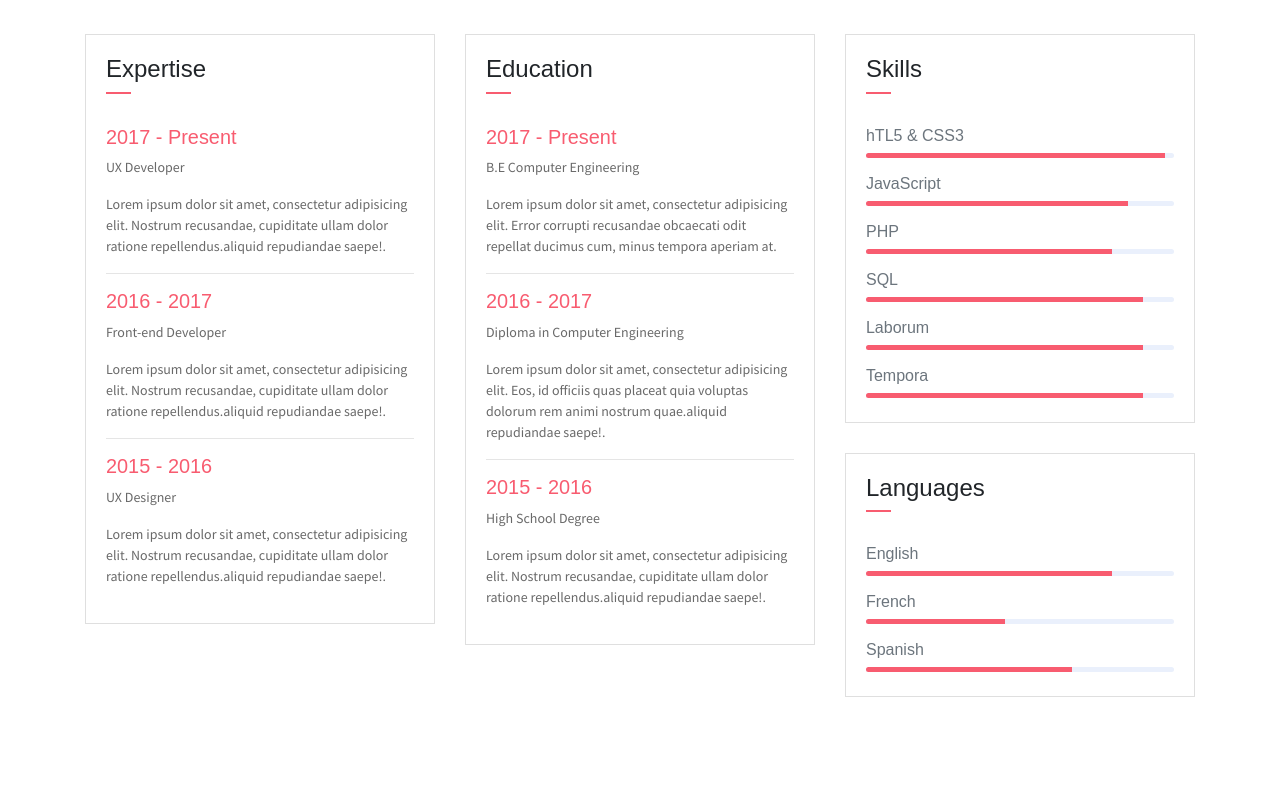
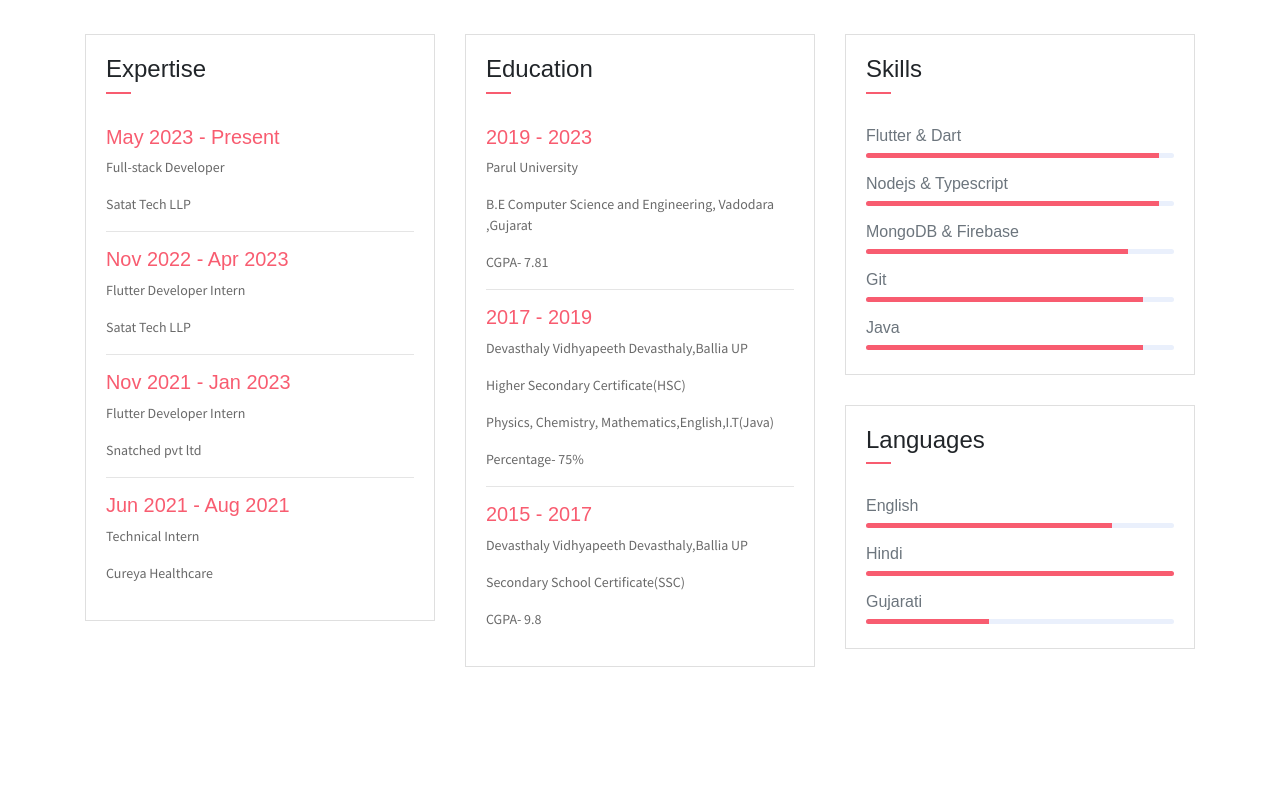
Before and after one commit to Amansrivastava534/Amansrivastava534.github.io, a plain HTML site: page index.html in a window 1280 px wide. Shown: the part 1360-2160 px from the top of the page. Drawn offline with Linux system fonts and the light colour scheme; some packages are replaced by stand-ins of ours.

Commit message:
resume section done

```diff
--- a/index.html
+++ b/index.html
@@ -140,17 +140,21 @@
                             </div>
                         </div>
                         <div class="card-body">
-                            <h6 class="title text-danger">2017 - Present</h6>
-                            <P>UX Developer</P>
-                            <P class="subtitle">Lorem ipsum dolor sit amet, consectetur adipisicing elit. Nostrum recusandae, cupiditate ullam dolor ratione repellendus.aliquid repudiandae saepe!.</P>
+                            <h6 class="title text-danger">May 2023 - Present</h6>
+                            <P>Full-stack Developer</P>
+                            <P class="subtitle">Satat Tech LLP</P>
                             <hr>
-                            <h6 class="title text-danger">2016 - 2017</h6>
-                            <P>Front-end Developer</P>
-                            <P class="subtitle">Lorem ipsum dolor sit amet, consectetur adipisicing elit. Nostrum recusandae, cupiditate ullam dolor ratione repellendus.aliquid repudiandae saepe!.</P>
+                            <h6 class="title text-danger">Nov 2022 - Apr 2023</h6>
+                            <P>Flutter Developer Intern</P>
+                            <P class="subtitle">Satat Tech LLP</P>
                             <hr>
-                            <h6 class="title text-danger">2015 - 2016</h6>
-                            <P>UX Designer</P>
-                            <P class="subtitle">Lorem ipsum dolor sit amet, consectetur adipisicing elit. Nostrum recusandae, cupiditate ullam dolor ratione repellendus.aliquid repudiandae saepe!.</P>
+                            <h6 class="title text-danger">Nov 2021 - Jan 2023</h6>
+                            <P>Flutter Developer Intern</P>
+                            <P class="subtitle">Snatched pvt ltd</P>
+                            <hr>
+                            <h6 class="title text-danger">Jun 2021 - Aug 2021</h6>
+                            <P>Technical Intern</P>
+                            <P class="subtitle">Cureya Healthcare</P>
                         </div>
                     </div>
                 </div>
@@ -163,17 +167,21 @@
                             </div>
                         </div>
                         <div class="card-body">
-                            <h6 class="title text-danger">2017 - Present</h6>
-                            <P>B.E Computer Engineering</P>
-                            <P class="subtitle">Lorem ipsum dolor sit amet, consectetur adipisicing elit. Error corrupti recusandae obcaecati odit repellat ducimus cum, minus tempora aperiam at.</P>
+                            <h6 class="title text-danger">2019 - 2023</h6>
+                            <p>Parul University</p>
+                            <P>B.E Computer Science and Engineering, Vadodara ,Gujarat</P>
+                            <P class="subtitle">CGPA- 7.81</P>
                             <hr>
-                            <h6 class="title text-danger">2016 - 2017</h6>
-                            <P>Diploma in Computer Engineering</P>
-                            <P class="subtitle">Lorem ipsum dolor sit amet, consectetur adipisicing elit. Eos, id officiis quas placeat quia voluptas dolorum rem animi nostrum quae.aliquid repudiandae saepe!.</P>
+                            <h6 class="title text-danger">2017 - 2019</h6>
+                            <p>Devasthaly Vidhyapeeth Devasthaly,Ballia UP</p>
+                            <P>Higher Secondary Certificate(HSC)</P>
+                            <P class="subtitle">Physics, Chemistry, Mathematics,English,I.T(Java)</P>
+                            <p>Percentage- 75%</p>
                             <hr>
-                            <h6 class="title text-danger">2015 - 2016</h6>
-                            <P>High School Degree</P>
-                            <P class="subtitle">Lorem ipsum dolor sit amet, consectetur adipisicing elit. Nostrum recusandae, cupiditate ullam dolor ratione repellendus.aliquid repudiandae saepe!.</P>
+                            <h6 class="title text-danger">2015 - 2017</h6>
+                            <p>Devasthaly Vidhyapeeth Devasthaly,Ballia UP</p>
+                            <P>Secondary School Certificate(SSC)</P>
+                            <P class="subtitle"> CGPA- 9.8 </P>
 
                         </div>
                     </div>
@@ -187,30 +195,27 @@
                             </div>
                         </div>
                         <div class="card-body pb-2">
-                           <h6>hTL5 &amp; CSS3</h6>
+                           <h6>Flutter &amp; Dart</h6>
                             <div class="progress mb-3">
-                                <div class="progress-bar bg-danger" role="progressbar" style="width: 97%" aria-valuenow="25" aria-valuemin="0" aria-valuemax="100"></div>
+                                <div class="progress-bar bg-danger" role="progressbar" style="width: 95%" aria-valuenow="25" aria-valuemin="0" aria-valuemax="100"></div>
                             </div>
-                            <h6>JavaScript</h6>
+                            <h6>Nodejs &amp; Typescript</h6>
                             <div class="progress mb-3">
-                                <div class="progress-bar bg-danger" role="progressbar" style="width: 85%" aria-valuenow="25" aria-valuemin="0" aria-valuemax="100"></div>
+                                <div class="progress-bar bg-danger" role="progressbar" style="width: 95%" aria-valuenow="25" aria-valuemin="0" aria-valuemax="100"></div>
                             </div>
-                            <h6>PHP</h6>
+                            <h6>MongoDB &amp; Firebase</h6>
                             <div class="progress mb-3">
-                                <div class="progress-bar bg-danger" role="progressbar" style="width: 80%" aria-valuenow="50" aria-valuemin="0" aria-valuemax="100"></div>
+                                <div class="progress-bar bg-danger" role="progressbar" style="width: 85%" aria-valuenow="50" aria-valuemin="0" aria-valuemax="100"></div>
                             </div>
-                            <h6>SQL</h6>
+                            <h6>Git</h6>
                             <div class="progress mb-3">
                                 <div class="progress-bar bg-danger" role="progressbar" style="width: 90%" aria-valuenow="75" aria-valuemin="0" aria-valuemax="100"></div>
                             </div>
-                            <h6>Laborum</h6>
+                            <h6>Java</h6>
                             <div class="progress mb-3">
                                 <div class="progress-bar bg-danger" role="progressbar" style="width: 90%" aria-valuenow="75" aria-valuemin="0" aria-valuemax="100"></div>
                             </div>
-                            <h6>Tempora</h6>
-                            <div class="progress mb-3">
-                                <div class="progress-bar bg-danger" role="progressbar" style="width: 90%" aria-valuenow="75" aria-valuemin="0" aria-valuemax="100"></div>
-                            </div>
+
                         </div>
                     </div>
                     <div class="card">
@@ -225,13 +230,13 @@
                             <div class="progress mb-3">
                                 <div class="progress-bar bg-danger" role="progressbar" style="width: 80%" aria-valuenow="25" aria-valuemin="0" aria-valuemax="100"></div>
                             </div>
-                            <h6>French</h6>
+                            <h6>Hindi</h6>
                             <div class="progress mb-3">
-                                <div class="progress-bar bg-danger" role="progressbar" style="width: 45%" aria-valuenow="25" aria-valuemin="0" aria-valuemax="100"></div>
+                                <div class="progress-bar bg-danger" role="progressbar" style="width: 100%" aria-valuenow="25" aria-valuemin="0" aria-valuemax="100"></div>
                             </div>
-                            <h6>Spanish</h6>
+                            <h6>Gujarati</h6>
                             <div class="progress mb-3">
-                                <div class="progress-bar bg-danger" role="progressbar" style="width: 67%" aria-valuenow="50" aria-valuemin="0" aria-valuemax="100"></div>
+                                <div class="progress-bar bg-danger" role="progressbar" style="width: 40%" aria-valuenow="50" aria-valuemin="0" aria-valuemax="100"></div>
                             </div>
                         </div>
                     </div>
@@ -240,7 +245,7 @@
         </div>
     </section>
 
-    <section class="section bg-dark text-center">
+    <!-- <section class="section bg-dark text-center">
         <div class="container">
             <div class="row text-center">
                 <div class="col-md-6 col-lg-3">
@@ -289,7 +294,7 @@
                 </div>
             </div>
         </div>
-    </section>
+    </section> -->
 
     <section class="section" id="service">
         <div class="container">
@@ -784,8 +789,8 @@
     <!-- Google mpas -->
     <script async defer src="https://maps.googleapis.com/maps/api/js?key=AIzaSyCtme10pzgKSPeJVJrG1O3tjR6lk98o4w8&callback=initMap"></script>
 
-    <!-- JohnDoe js -->
-    <script src="assets/js/johndoe.js"></script>
+    <!-- aman js -->
+    <script src="assets/js/aman.js"></script>
 
 </body>
 </html>
```
Also changed, not shown: assets/js/aman.js (renamed from assets/js/johndoe.js, +0 -13 lines).
